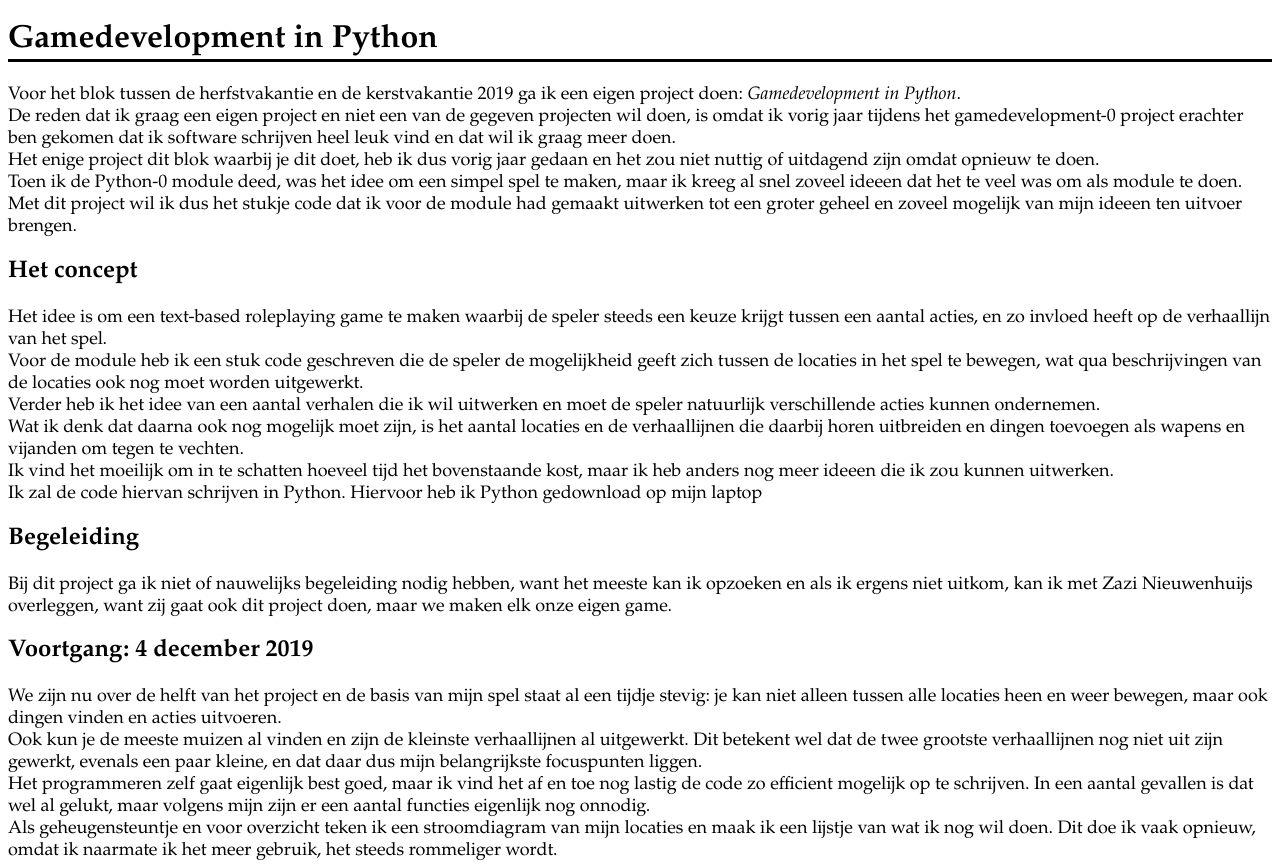
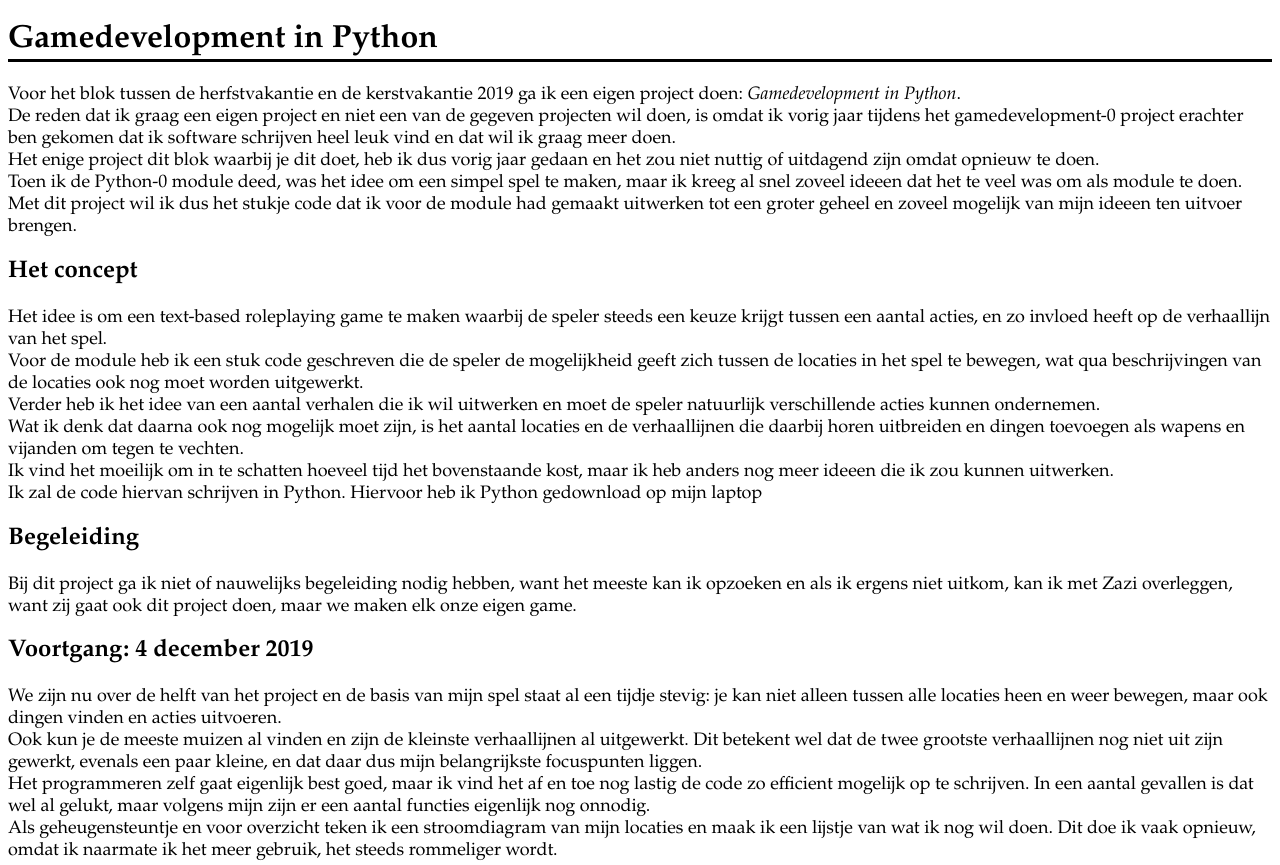
Before and after one commit to FemkeW/ictindewolken, a plain HTML site: page blok1-2019.html in a window 1280 px wide. Shown: the top 865 px of the page. Drawn offline with Linux system fonts and the light colour scheme.

Commit message:
Update blok1-2019.html

```diff
--- a/blok1-2019.html
+++ b/blok1-2019.html
@@ -22,7 +22,7 @@
         </br>Ik zal de code hiervan schrijven in Python. Hiervoor heb ik Python gedownload op mijn laptop</p>
 
       <h2>Begeleiding</h2>
-        <p>Bij dit project ga ik niet of nauwelijks begeleiding nodig hebben, want het meeste kan ik opzoeken en als ik ergens niet uitkom, kan ik met Zazi Nieuwenhuijs overleggen, want zij gaat ook dit project doen, maar we maken elk onze eigen game.</p>
+        <p>Bij dit project ga ik niet of nauwelijks begeleiding nodig hebben, want het meeste kan ik opzoeken en als ik ergens niet uitkom, kan ik met Zazi overleggen, want zij gaat ook dit project doen, maar we maken elk onze eigen game.</p>
 
       <h2>Voortgang: 4 december 2019</h2>
         <p>We zijn nu over de helft van het project en de basis van mijn spel staat al een tijdje stevig: je kan niet alleen tussen alle locaties heen en weer bewegen, maar ook dingen vinden en acties uitvoeren.
```
